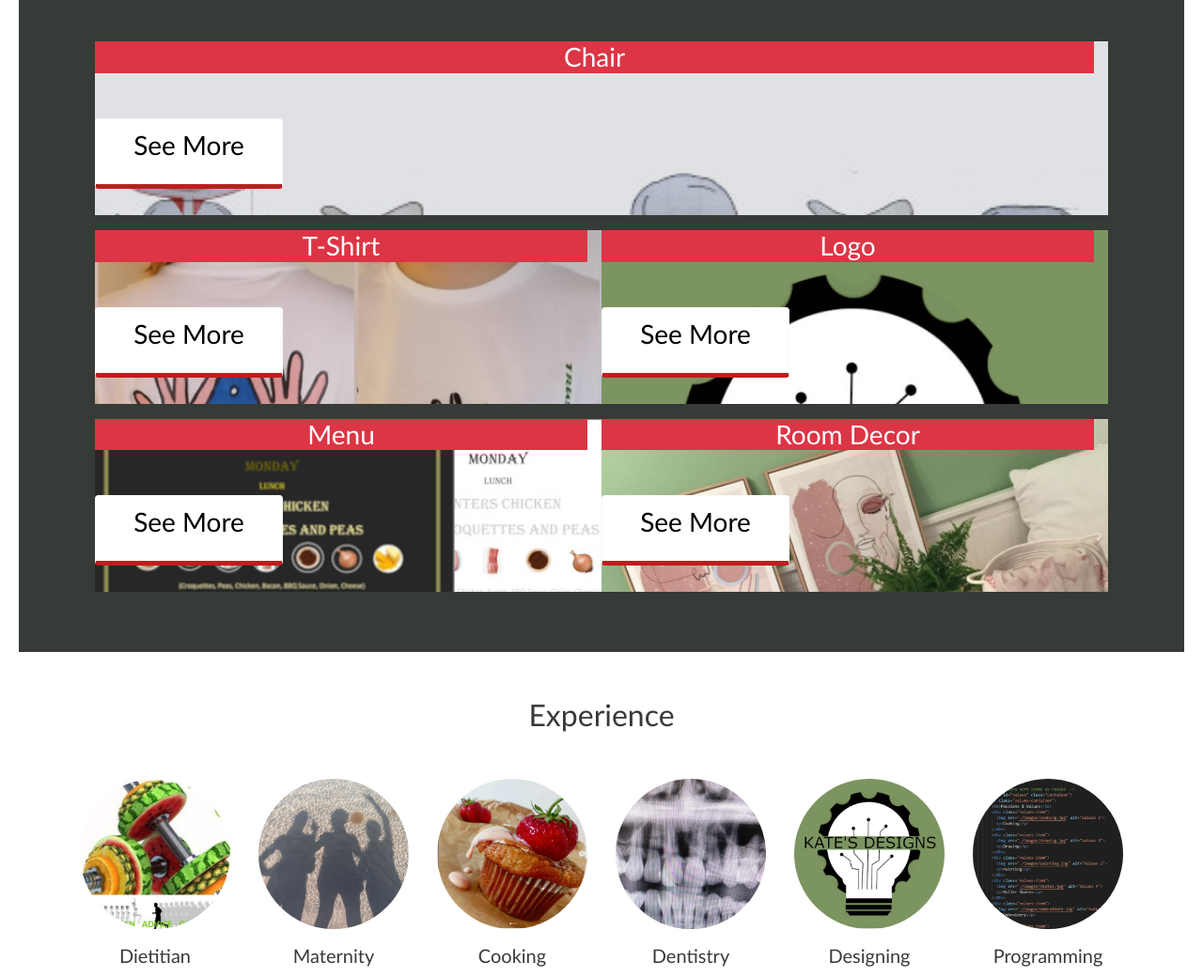
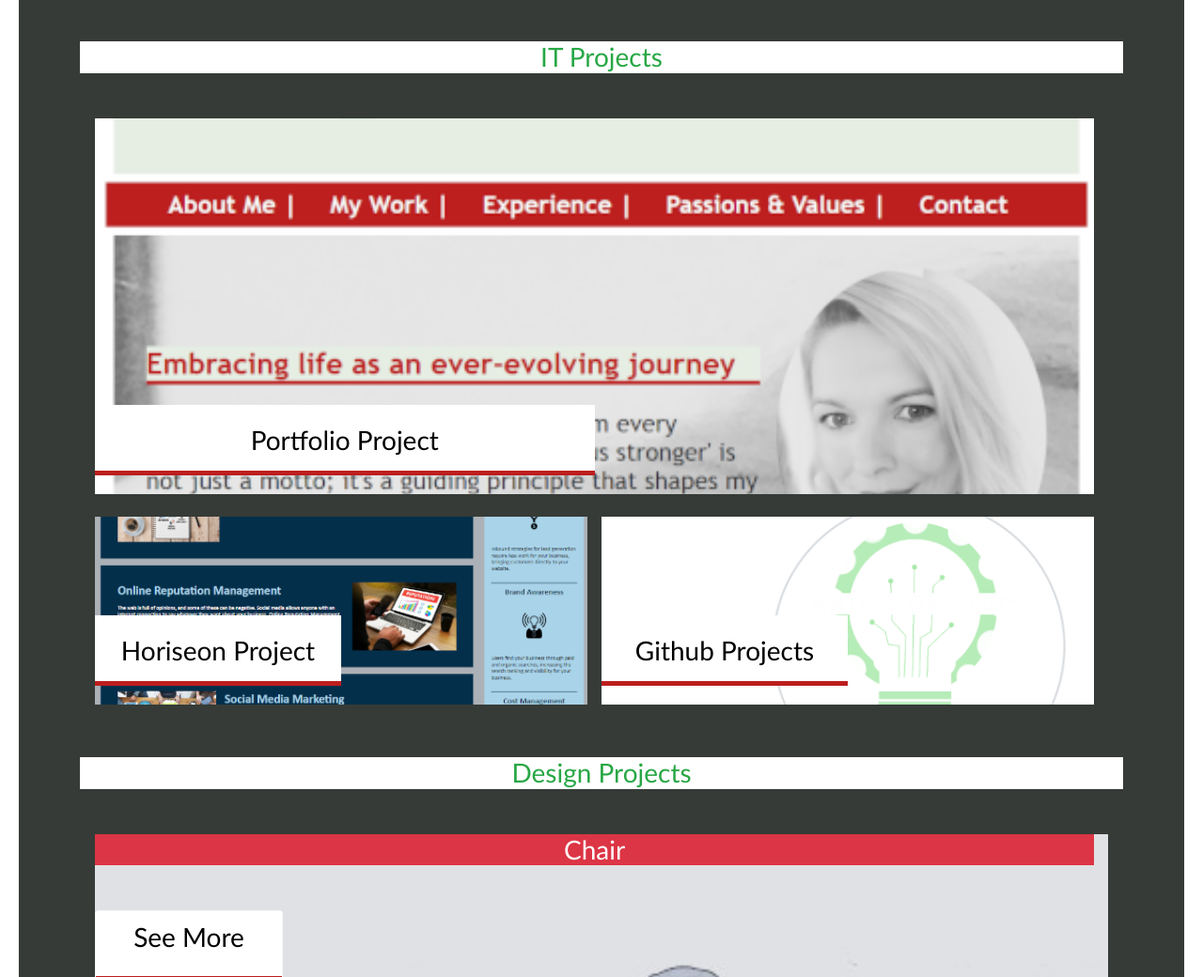
Before and after one commit to designs-by-kate/Bootstrap-Portfolio, a plain HTML site: page index.html in a window 1280 px wide. Shown: the part 1240-2280 px from the top of the page at 94% size. Drawn offline with nearby package versions, Linux system fonts and the light colour scheme.

Commit message:
edited work section, added projects with links

```diff
--- a/css/style.css
+++ b/css/style.css
@@ -72,6 +72,37 @@ header.masthead {
 
 #about{
   background-color: var(--light-color);
+}
+.image-title {
+  position: absolute;
+  bottom: 0;
+  left: 0;
+  width: 50%;
+  background-color: var(--light-color);
+  margin-bottom: 20px;
+  height: 75px;
+  font-size: 28px;
+  border-bottom: 5px solid var(--contrast-color);
+  text-align: center; /* Center the title text */
+  line-height: 75px; /* Vertical centering */
+}
+
+#projectBig{
+  width: 100%;
+  height: 400px; /* Set the desired height for your container */
+  overflow: hidden;
+}
+
+#projectSmall{
+  width: 100%;
+  height: 200px; /* Set the desired height for your container */
+  overflow: hidden;
+}
+
+.object-fit-cover {
+  object-fit: cover;
+  width: 100%;
+  height: 100%;
 }
 
 #pro1{
--- a/index.html
+++ b/index.html
@@ -148,6 +148,47 @@
         <h2 class="mb-5 text-center text-success">Work</h2>
           <!-- Nested Container for Work Projects -->
           <div class="container m-0 p-0" id="">
+            <!-- IT Project Section -->
+            <h3 class="mb-5 text-center text-success bg-white">IT Projects</h3>
+            <!-- First Row (Project 1) -->
+            <div class="row m-3">
+                <div class="col-lg-12 my-auto mb-5 pt-0 pb-2 pl-0" id="itPro1">
+                    <div class="image-container position-relative" id="projectBig">
+                        <!-- Project Title and Styling -->
+                        <a href="https://designs-by-kate.github.io/designs-by-kate-portfolio/">
+                            <img src="./images/portfolio.png" alt="Image" class="img-fluid w-100 object-fit-cover">
+                            <div class="image-title">Portfolio Project</div>
+                        </a>
+                    </div>
+                </div>
+            </div>
+            <!-- Second Row (Project 2 and Project 3) -->
+            <div class="row m-3">
+                <!-- Project 2 -->
+                <div class="col-lg-6 col-md-12 my-auto mb-5 pt-0 pb-2 pl-0" id="itPro2">
+                    <div class="image-container position-relative" id="projectSmall">
+                        <!-- Project Title and Styling -->
+                        <a href="https://designs-by-kate.github.io/HoriseonProject/">
+                            <img src="./images/horiseon.png" alt="Image" class="img-fluid w-100 object-fit-cover">
+                            <div class="image-title">Horiseon Project</div>
+                        </a>
+                    </div>
+                </div>
+                <!-- Project 3 -->
+                <div class="col-lg-6 col-md-12 my-auto mb-5 pt-0 pb-2 pl-0" id="itPro3">
+                    <div class="image-container position-relative" id="projectSmall">
+                        <!-- Project Title and Styling -->
+                        <a href="https://github.com/designs-by-kate">
+                            <img src="./images/GITHUB.png" alt="Image" class="img-fluid w-100 object-fit-cover">
+                            <div class="image-title">Github Projects</div>
+                          </a>
+                      </div>
+                </div>
+              </div>
+            </div>
+
+            <!--Design Project Section-->
+            <h3 class="mb-5 mt-5 text-center text-success bg-white">Design Projects</h3>
             <!-- First Row with Double Height (Fix Needed)-->
             <div class="row double-height-row m-3"> <!--double-height-row: custom class, created to this row have a double height compared to regular row -for some reason doesn't work, FIX NEEDED!!!-->
               <!-- Column for the First Project -->
```
Also changed, not shown: images/GITHUB.png (added), images/horiseon.png (added), images/portfolio.png (added).
